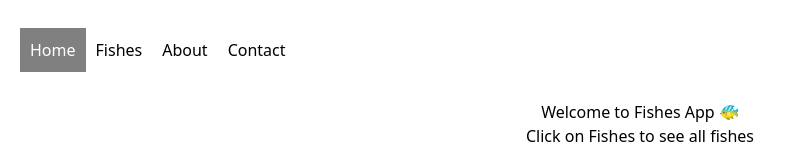
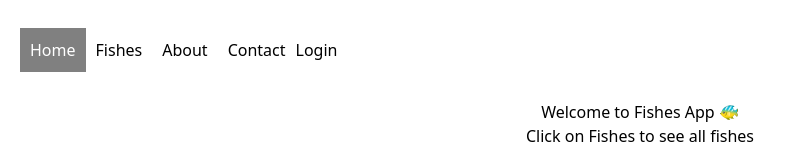
Before and after one commit to merabkandelaki/exercise-16, a React (Create React App) app: page / in a window 1280 px wide. Shown: the top 160 px of the page, without its empty margins (0-796 px from the left). Built offline with nearby package versions, Linux system fonts and the light colour scheme.

Commit message:
add context

```diff
--- /dev/null
+++ b/src/components/FishesWrapper/AuthContext.js
@@ -0,0 +1,32 @@
+import React, { createContext, useState, useEffect, useContext } from "react";
+
+export const AuthContext = createContext();
+
+export const useAuthCont = () => useContext(AuthContext);
+
+const AuthContextProvider = ({ children }) => {
+  const [isAuth, setIsAuth] = useState(false);
+
+  useEffect(() => {
+    const storedIsAuth = localStorage.getItem("isAuth");
+    setIsAuth(storedIsAuth === "true");
+  }, []);
+
+  const login = () => {
+    setIsAuth(true);
+    localStorage.setItem("isAuth", "true");
+  };
+
+  const logout = () => {
+    setIsAuth(false);
+    localStorage.setItem("isAuth", "false");
+  };
+
+  return (
+    <AuthContext.Provider value={{ isAuth, login, logout }}>
+      {children}
+    </AuthContext.Provider>
+  );
+};
+
+export default AuthContextProvider;
--- a/src/routes.jsx
+++ b/src/routes.jsx
@@ -6,10 +6,15 @@ import FishesWrapper, {
   fishesLoader,
 } from "./components/FishesWrapper/FishesWrapper";
 import CreateFishForm from "./components/CreateFishForm/CreateFishForm";
+import AuthContextProvider from "./components/FishesWrapper/AuthContext";
 
 const router = createBrowserRouter([
   {
-    element: <AppLayout />,
+    element: (
+      <AuthContextProvider>
+        <AppLayout />
+      </AuthContextProvider>
+    ),
     errorElement: <Error />,
     children: [
       {
--- a/src/ui/AppLayout.jsx
+++ b/src/ui/AppLayout.jsx
@@ -2,19 +2,26 @@ import { Outlet, useNavigation } from "react-router-dom";
 import NavBar from "../components/NavBar/NavBar";
 import NavBarItem from "../components/NavBar/NavBarItem/NavBarItem";
 import Loader from "./Loader";
+import AuthContextProvider, {
+  useAuthCont,
+} from "../components/FishesWrapper/AuthContext";
 
 function AppLayout() {
   const navigation = useNavigation();
   const isLoading = navigation.state === "loading";
+  const { isAuth } = useAuthCont();
   return (
     <div>
       {isLoading && <Loader />}
+      <AuthContextProvider>
         <NavBar>
           <NavBarItem title="Home" to="/" />
           <NavBarItem title="Fishes" to="/fishes" />
           <NavBarItem title="About" to="/about" />
           <NavBarItem title="Contact" to="/contact" />
+          {isAuth ? <button>Log out</button> : <button>Login</button>}
         </NavBar>
+      </AuthContextProvider>
       <Outlet />
     </div>
   );
```
Lines whose indentation alone changed are shown as unchanged.
